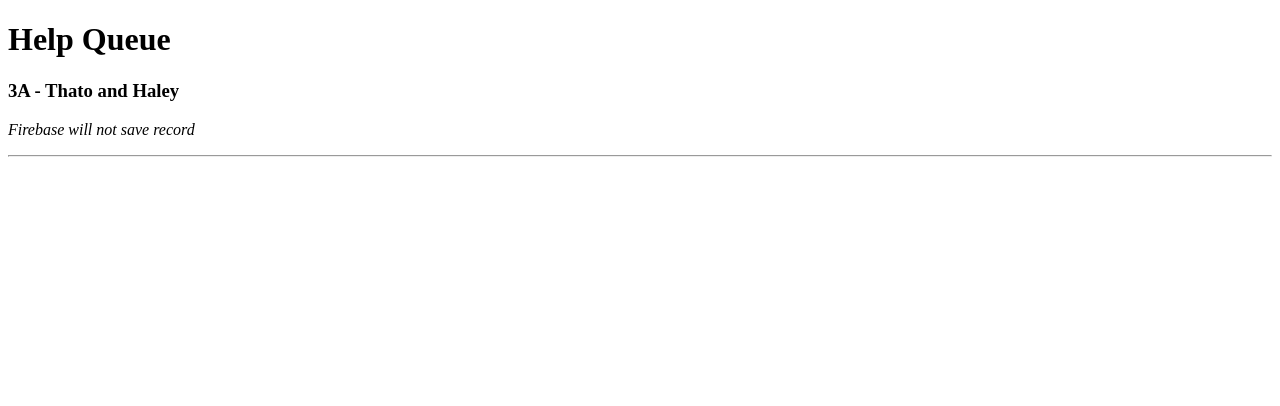
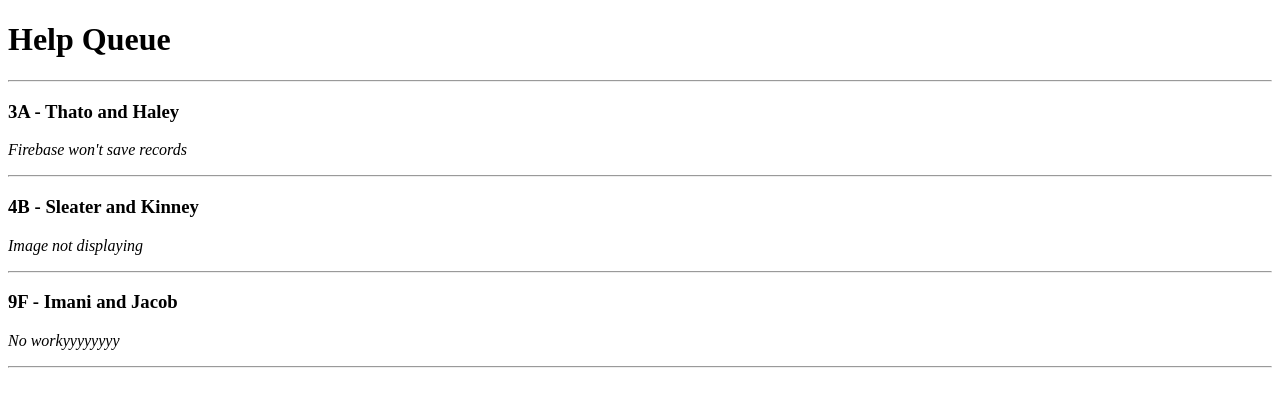
Before and after one commit to tannerdamron/help-queue-react, a React app: page / in a window 1280 px wide. Shown: the top 406 px of the page. Built offline with nearby package versions, Linux system fonts and the light colour scheme.

Commit message:
add loop

```diff
--- a/package.json
+++ b/package.json
@@ -5,7 +5,7 @@
   "main": "index.js",
   "scripts": {
     "test": "echo \"Error: no test specified\" && exit 1",
-    "start":  "webpack-dev-server"
+    "start": "webpack-dev-server"
   },
   "author": "",
   "license": "ISC",
@@ -19,6 +19,8 @@
     "babel-loader": "^7.0.0",
     "babel-preset-es2015": "^6.24.1",
     "babel-preset-react": "^6.24.1",
+    "eslint": "^4.13.1",
+    "eslint-plugin-react": "^7.12.4",
     "html-webpack-plugin": "^2.29.0",
     "react-hot-loader": "^3.0.0-beta.7",
     "webpack": "^3.4.0",
--- a/src/components/App.jsx
+++ b/src/components/App.jsx
@@ -1,5 +1,6 @@
-import React from "react";
-import Header from "./Header";
+/* eslint-disable no-unused-vars */
+import React from 'react';
+import Header from './Header';
 import TicketList from './TicketList';
 
 function App(){
--- a/src/components/Header.jsx
+++ b/src/components/Header.jsx
@@ -1,4 +1,5 @@
-import React from "react";
+// eslint-disable-next-line no-unused-vars
+import React from 'react';
 
 function Header(){
   return(
--- a/src/components/Ticket.jsx
+++ b/src/components/Ticket.jsx
@@ -1,3 +1,4 @@
+/* eslint-disable no-unused-vars */
 import React from 'react';
 import PropTypes from 'prop-types';
 
--- a/src/components/TicketList.jsx
+++ b/src/components/TicketList.jsx
@@ -1,12 +1,36 @@
+/* eslint-disable no-unused-vars */
 import React from 'react';
 import Ticket from './Ticket';
 
+let masterTicketList = [
+  {
+    names: 'Thato and Haley',
+    location: '3A',
+    issue: 'Firebase won\'t save records'
+  },
+  {
+    names: 'Sleater and Kinney',
+    location: '4B',
+    issue: 'Image not displaying'
+  },
+  {
+    names: 'Imani and Jacob',
+    location: '9F',
+    issue: 'No workyyyyyyyy'
+  }
+];
+
 function TicketList(){
   return (
-    <Ticket
-    location="3A"
-    names="Thato and Haley"
-    issue="Firebase will not save record"/>
+    <div>
+      <hr/>
+      {masterTicketList.map((ticket, index) =>
+        <Ticket names={ticket.names}
+          location={ticket.location}
+          issue={ticket.issue}
+          key={index}/>
+      )}
+    </div>
   );
 }
 
--- a/src/index.jsx
+++ b/src/index.jsx
@@ -1,3 +1,5 @@
+/* eslint-disable no-undef */
+/* eslint-disable no-unused-vars */
 import React from 'react';
 import ReactDOM from 'react-dom';
 import App from './components/App';
@@ -16,6 +18,6 @@ render(App);
 
 if(module.hot) {
   module.hot.accept('./components/App', () => {
-        render(App)
+    render(App);
   });
 }
```
Also changed, not shown: .eslintrc.json (added), 1 other file (tests, documents, lock files or other folders). Lines whose indentation alone changed are shown as unchanged.
